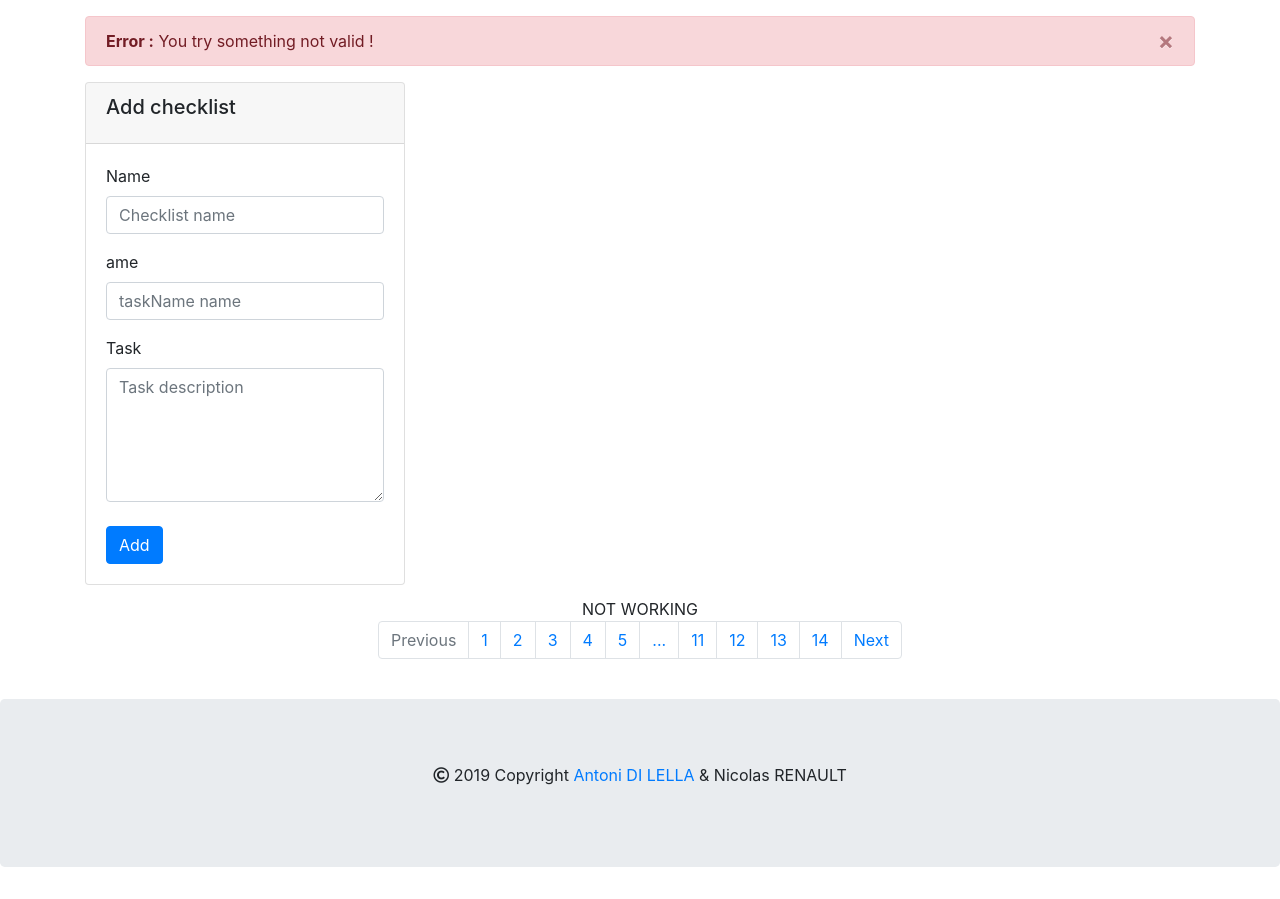
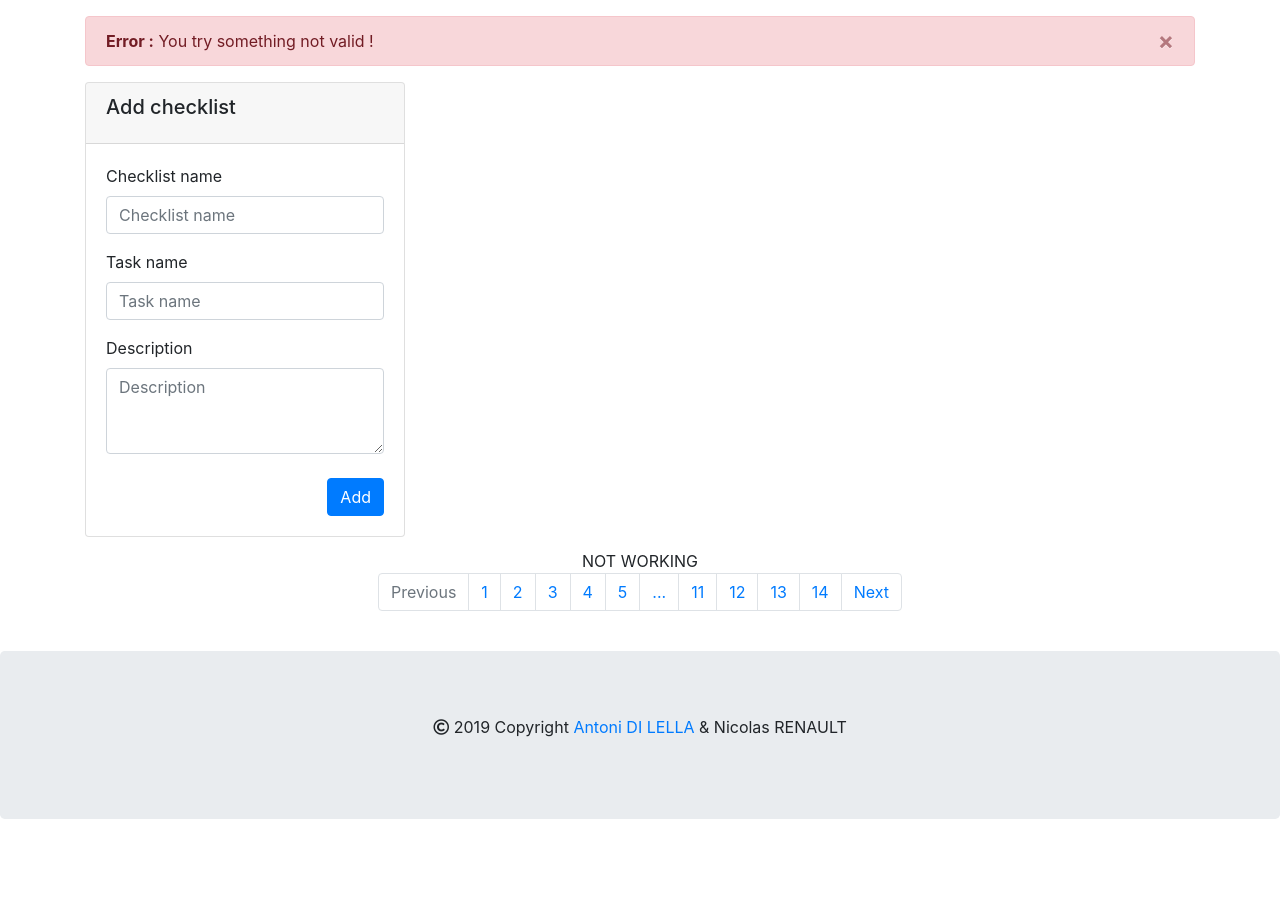
Before and after one commit to MateusFRz/todolist-manager, a PHP site: page /?action=1 in a window 1280 px wide. Shown: the part 64-963 px from the top of the page. After the commit the page ends 883 px from the top, so only its background shows below. Run offline with PHP 8.4, Linux system fonts and the light colour scheme; the visitor is signed in with stand-in values (Sample User, id 1); data that the repository does not hold is empty; some libraries are stand-ins or nearby versions.

Commit message:
code cleanup update role finding start implements dynamic view

```diff
--- a/controller/FrontController.php
+++ b/controller/FrontController.php
@@ -22,7 +22,7 @@ class FrontController {
 
             foreach (array_keys($actions) as $actionKey) {
                 $find = array_search($action, $actions[$actionKey]);
-                if ($find != null) {
+                if ($find != null || $find === 0) {
                     $role = $actionKey;
                     break;
                 }
@@ -33,7 +33,7 @@ class FrontController {
                     switch ($action) {
                         case "profile":
                             UserController::profile();
-                            return;
+                            break;
                         case "private":
                             UserController::privateChecklist();
                             break;
@@ -48,7 +48,7 @@ class FrontController {
                     case NULL:
                     case "publicPage":
                         VisitorController::publicPage();
-                        return;
+                        break;
                     case "removeTask":
                         TaskController::removeTask();
                         break;
@@ -72,16 +72,16 @@ class FrontController {
                         break;
                     case "login":
                         UserController::login();
-                        return;
+                        break;
                     case "signup":
                         UserController::signup();
-                        return;
+                        break;
                     case "signupPage" :
                         UserController::signupPage();
-                        return;
+                        break;
                     case "loginPage":
                         UserController::loginPage();
-                        return;
+                        break;
                 }
             } else throw new UnexpectedValueException('You try something not valid !', 400);
         } catch (Exception $exception) {
--- a/view/pageContent/addChecklist.php
+++ b/view/pageContent/addChecklist.php
@@ -5,17 +5,17 @@
         <div class="card-body">
             <form method="post">
                 <div class="form-group">
-                    <label for="name">Name</label>
-                    <input type="text" id="name" class="form-control" placeholder="Checklist name" name="name">
+                    <label for="checklistName">Checklist name</label>
+                    <input type="text" id="checklistName" class="form-control" placeholder="Checklist name" name="checklistName">
                 </div>
                 <div class="form-group">
-                    <label for="taskName">ame</label>
-                    <input type="text" id="name" class="form-control" placeholder="taskName name" name="taskName">
+                    <label for="taskName">Task name</label>
+                    <input type="text" id="taskName" class="form-control" placeholder="Task name" name="taskName">
                 </div>
 
                 <div class="from-group">
-                    <label for="taskDesc">Task</label>
-                    <textarea rows="5" class="form-control" name="taskDesc" id="taskDesc" placeholder="Task description"></textarea>
+                    <label for="taskDesc">Description</label>
+                    <textarea rows="3" class="form-control" name="taskDesc" id="taskDesc" placeholder="Description"></textarea>
                 </div>
                 <?php if (Validation::isUser($_SESSION['user'])):?>
                  <br>
@@ -25,7 +25,9 @@
                 </div>
                 <?php endif;?>
                 <br>
-                <button type="submit" class="btn btn-primary">Add</button>
+                <div class="text-right">
+                    <button type="submit" class="btn btn-primary">Add</button>
+                </div>
                 <input type="hidden" name="action" value="addChecklist">
             </form>
         </div>
--- a/view/pageContent/alert.php
+++ b/view/pageContent/alert.php
@@ -1,5 +1,4 @@
-<div class="container">
-    <?php
+<?php
     if (!empty($errors)):
     foreach ($errors as $error):
         ?>
@@ -22,5 +21,3 @@
         </div>
     <?php endforeach;
     endif;
-    ?>
-</div>
--- a/view/pageContent/body.php
+++ b/view/pageContent/body.php
@@ -1,7 +1,10 @@
 <body>
 <div class="container">
     <?php
-        require_once "taskView.php";
+    if (!empty($errors) || !empty($successes))
+        require_once "alert.php";
+
+    require_once "taskView.php";
     ?>
 
 </div>
--- a/view/pageContent/header.php
+++ b/view/pageContent/header.php
@@ -19,7 +19,3 @@
 
 <?php
 require_once "navbar.php";
-
-if (!empty($errors) || !empty($successes))
-    require_once "alert.php";
-?>
--- a/view/pageContent/taskView.php
+++ b/view/pageContent/taskView.php
@@ -59,7 +59,8 @@
     endforeach;
     endif; ?>
 </div>
-<nav aria-label="Page navigation example">
+
+<nav>
     <div class="text-center">NOT WORKING</div>
     <ul class="pagination justify-content-center">
         <li class="page-item disabled">
```
Also changed, not shown: controller/UserController.php (+7 -10 lines).
